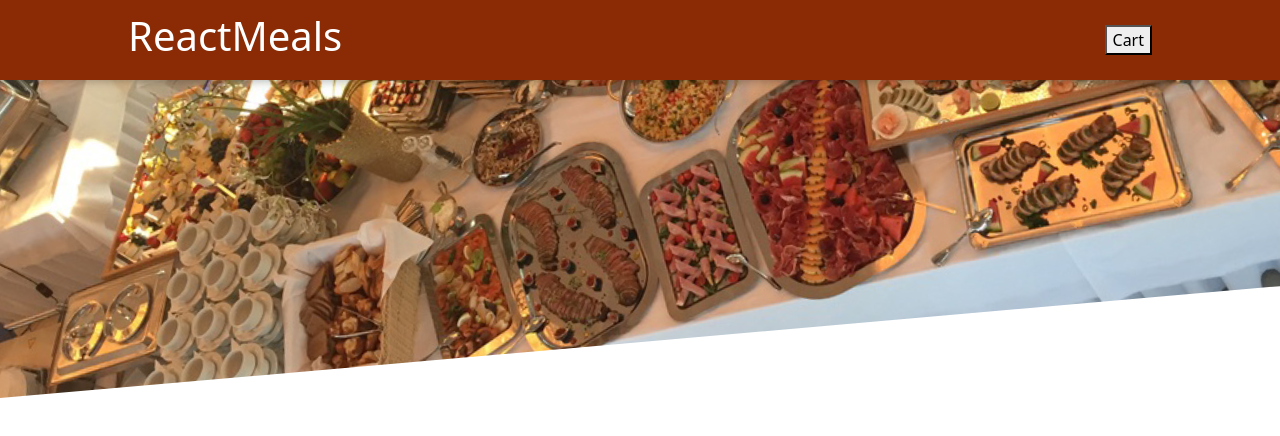
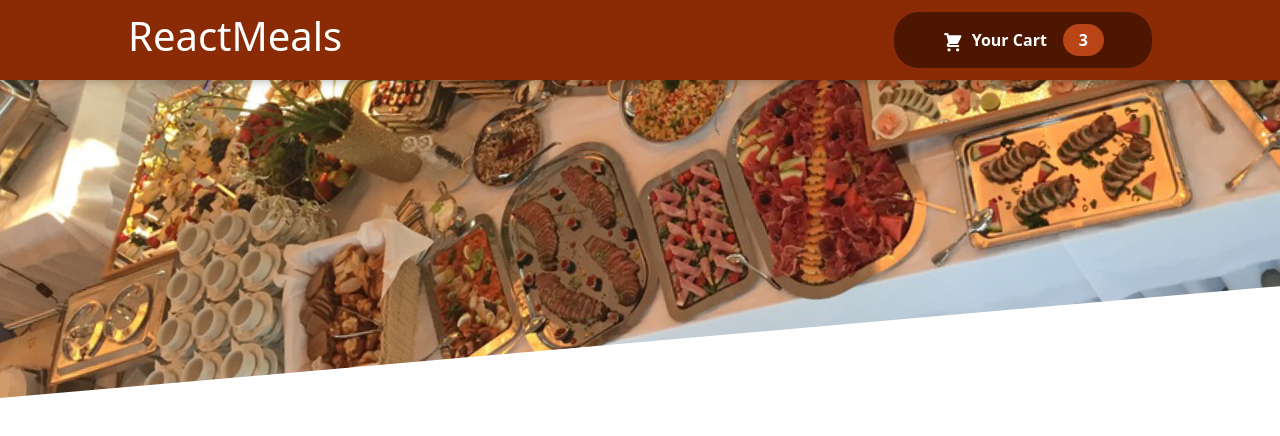
Before and after one commit to NamNguyenGit/React-Complete-Guide, a React (Create React App) app: page / in a window 1280 px wide. Shown: the top 436 px of the page. Built offline with nearby package versions, Linux system fonts and the light colour scheme.

Commit message:
Header Btn Component

```diff
--- /dev/null
+++ b/src/components/Cart/CartIcon.js
@@ -0,0 +1,13 @@
+const CartIcon = () => {
+    return (
+      <svg
+        xmlns='http://www.w3.org/2000/svg'
+        viewBox='0 0 20 20'
+        fill='currentColor'
+      >
+        <path d='M3 1a1 1 0 000 2h1.22l.305 1.222a.997.997 0 00.01.042l1.358 5.43-.893.892C3.74 11.846 4.632 14 6.414 14H15a1 1 0 000-2H6.414l1-1H14a1 1 0 00.894-.553l3-6A1 1 0 0017 3H6.28l-.31-1.243A1 1 0 005 1H3zM16 16.5a1.5 1.5 0 11-3 0 1.5 1.5 0 013 0zM6.5 18a1.5 1.5 0 100-3 1.5 1.5 0 000 3z' />
+      </svg>
+    );
+  };
+
+  export default CartIcon;
--- a/src/components/Layout/Header.js
+++ b/src/components/Layout/Header.js
@@ -1,5 +1,6 @@
 import mealsImage from "../../assets/meals.jpg";
 import classes from "./Header.module.css";
+import HeaderCartButton from "./HeaderCartButton";
 
 const Header = (props) => {
   return (
@@ -7,7 +8,7 @@
       <div className={classes.container}>
         <div className={classes.header}>
           <h1>ReactMeals</h1>
-          <button>Cart</button>
+          <HeaderCartButton />
         </div>
         <div className={classes["main-image"]}>
           <img src={mealsImage} alt="MealsImage" />
--- /dev/null
+++ b/src/components/Layout/HeaderCartButton.js
@@ -0,0 +1,22 @@
+import classes from "./HeaderCartButton.module.css";
+import CartIcon from "../Cart/CartIcon";
+
+const HeaderCartButton = (props) => {
+  return (
+    <>
+      <button className={classes.button}>
+        <span className={classes.icon}>
+          <CartIcon />
+        </span>
+        <span>
+            Your Cart
+        </span>
+        <span className={classes.badge}>
+            3
+        </span>
+      </button>
+    </>
+  );
+};
+
+export default HeaderCartButton;
--- /dev/null
+++ b/src/components/Layout/HeaderCartButton.module.css
@@ -0,0 +1,59 @@
+.button {
+    cursor: pointer;
+    font: inherit;
+    border: none;
+    background-color: #4d1601;
+    color: white;
+    padding: 0.75rem 3rem;
+    display: flex;
+    justify-content: space-around;
+    align-items: center;
+    border-radius: 25px;
+    font-weight: bold;
+  }
+
+  .button:hover,
+  .button:active {
+    background-color: #2c0d00;
+  }
+
+  .icon {
+    width: 1.35rem;
+    height: 1.35rem;
+    margin-right: 0.5rem;
+  }
+
+  .badge {
+    background-color: #b94517;
+    padding: 0.25rem 1rem;
+    border-radius: 25px;
+    margin-left: 1rem;
+    font-weight: bold;
+  }
+
+  .button:hover .badge,
+  .button:active .badge {
+    background-color: #92320c;
+  }
+
+  .bump {
+    animation: bump 300ms ease-out;
+  }
+
+  @keyframes bump {
+    0% {
+      transform: scale(1);
+    }
+    10% {
+      transform: scale(0.9);
+    }
+    30% {
+      transform: scale(1.1);
+    }
+    50% {
+      transform: scale(1.15);
+    }
+    100% {
+      transform: scale(1);
+    }
+  }
```
